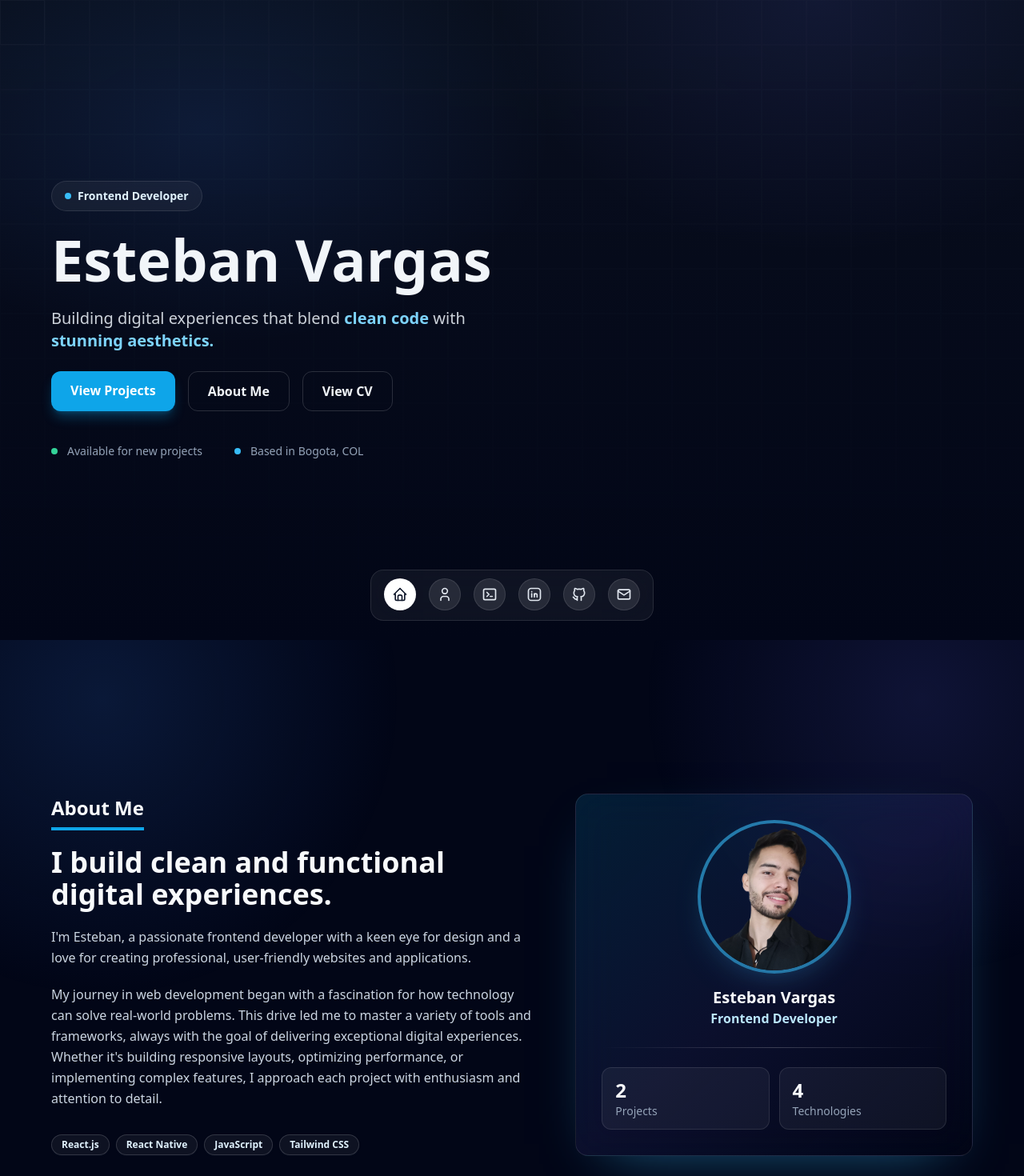
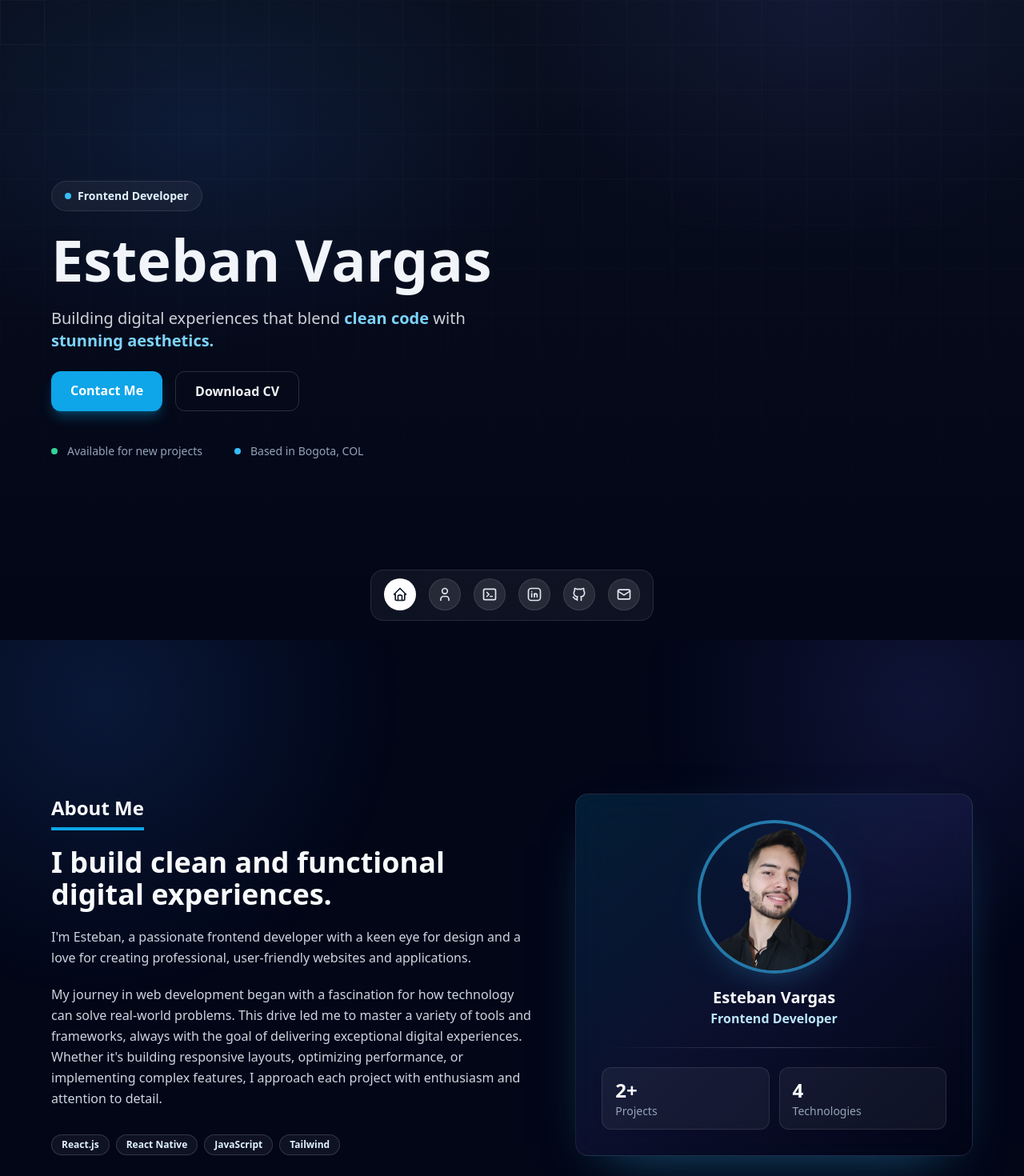
Before and after one commit to estebandvargasm/portfolio, a React (Vite) app: page / in a window 1280 px wide. Shown: the top 1470 px of the page at 80% size. Built offline with nearby package versions, Linux system fonts and the light colour scheme.

Commit message:
Fix: update project statistics and technology tags; modify contact links in Background component

```diff
--- a/src/about/about.jsx
+++ b/src/about/about.jsx
@@ -5,11 +5,11 @@ import estebanPerfil from "../assets/esteban-perfil.png";
 const About = () => {
 
   const stats = [
-    { label: "Projects", value: "2" },
+    { label: "Projects", value: "2+" },
     { label: "Technologies", value: "4" },
   ];
 
-  const stack = ["React.js", "React Native", "JavaScript", "Tailwind CSS"];
+  const stack = ["React.js", "React Native", "JavaScript", "Tailwind"];
 
   return (
     <section
--- a/src/background/background.jsx
+++ b/src/background/background.jsx
@@ -31,16 +31,10 @@ export function BackgroundRippleEffectDemo() {
 
           <div className="flex flex-wrap gap-4">
             <a
-              href="#projects"
+              href="mailto:estebandvargasm@outlook.com?subject=Creemos%20algo%20incre%C3%ADble!"
               className="rounded-xl bg-sky-500 px-6 py-3 text-base font-semibold text-white shadow-lg shadow-sky-500/30 transition duration-200 hover:-translate-y-0.5 hover:bg-sky-400"
             >
-              View Projects
-            </a>
-            <a
-              href="#about"
-              className="rounded-xl border border-white/15 px-6 py-3 text-base font-semibold text-slate-100 transition duration-200 hover:-translate-y-0.5 hover:bg-white/5"
-            >
-              About Me
+              Contact Me
             </a>
             <a
               href={CVPdf}
@@ -48,7 +42,7 @@ export function BackgroundRippleEffectDemo() {
               rel="noopener noreferrer"
               className="rounded-xl border border-white/15 px-6 py-3 text-base font-semibold text-slate-100 transition duration-200 hover:-translate-y-0.5 hover:bg-white/5"
             >
-              View CV
+              Download CV
             </a>
           </div>
 
--- a/src/projects/projects.jsx
+++ b/src/projects/projects.jsx
@@ -20,7 +20,7 @@ const Projects = () => {
       image: portfolio,
       projectLink: "https://estebandvargasm.github.io/portfolio/",
       codeLink: "https://github.com/estebandvargasm/portfolio",
-      tags: ["React", "JavaScript", "Tailwind CSS"],
+      tags: ["React", "JavaScript", "Tailwind"],
       icon: "web",
     },
   ];
```
